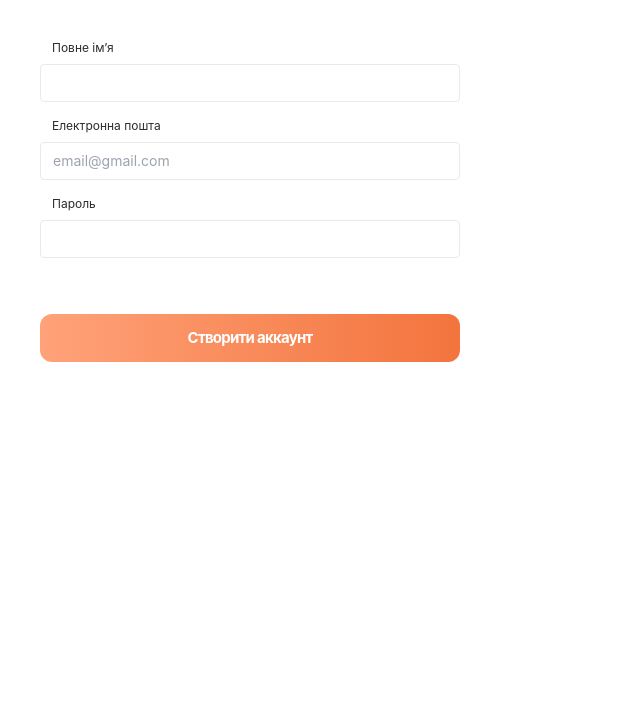
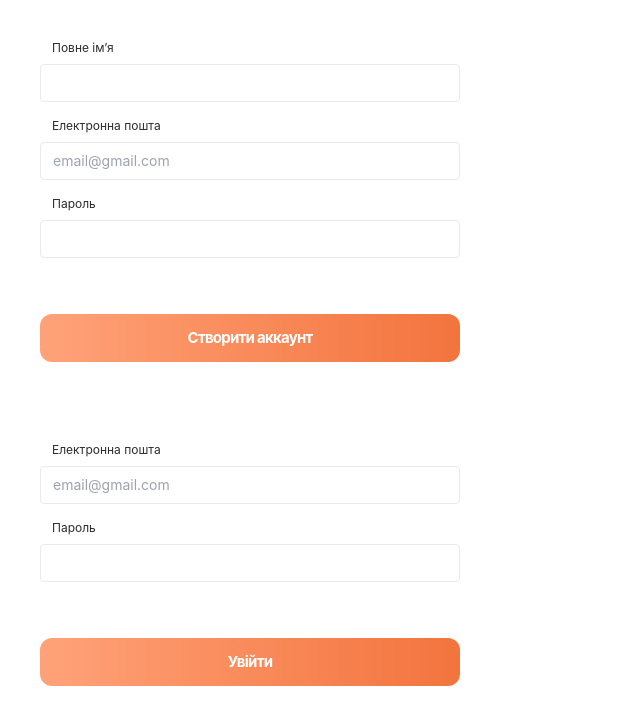
Before and after one commit to Natalia-Kalashnikova/it-traveler, a Vue app: page / in a window 1280 px wide. Shown: the top 724 px of the page, without its empty margins (0-640 px from the left). Built offline with nearby package versions, Linux system fonts and the light colour scheme.

Commit message:
Add watch to login form

```diff
--- a/src/App.vue
+++ b/src/App.vue
@@ -1,4 +1,5 @@
 <script setup>
+import LoginForm from './components/Auth/LoginForm/LoginForm.vue';
 import RegistrationForm from './components/Auth/RegistrationForm/RegistrationForm.vue';
 
 // import HomepageView from './views/HomepageView.vue';
@@ -12,4 +13,5 @@
     <FavoritePlaces />
   </div> -->
   <RegistrationForm @submit="console.log" />
+  <LoginForm @submit="console.log" />
 </template>
--- /dev/null
+++ b/src/components/Auth/FormContainer.vue
@@ -0,0 +1,5 @@
+<template>
+  <form class="max-w-[500px] w-full bg-white p-10 rounded-2xl">
+    <slot></slot>
+  </form>
+</template>
--- /dev/null
+++ b/src/components/Auth/LoginForm/LoginForm.vue
@@ -0,0 +1,28 @@
+<script setup>
+import { reactive, watch } from 'vue';
+import FormContainer from '../FormContainer.vue';
+import IInput from '@/components/IInput/IInput.vue';
+import IButton from '@/components/IButton/IButton.vue';
+
+const emit = defineEmits(['submit']);
+const userData = reactive({
+  email: '',
+  password: '',
+})
+
+watch(
+   userData,
+   () => {
+     console.log('user data changed')
+   },
+   { immediate: true }
+ )
+</script>
+
+<template>
+  <FormContainer @submit.prevent="emit('submit', userData)">
+    <IInput class="mb-4" label="Електронна пошта" placeholder="email@gmail.com" v-model="userData.email" />
+    <IInput class="mb-4" label="Пароль" type="password" v-model="userData.password" />
+    <IButton class="mt-10 w-full" variant="gradient" type="submit">Увійти</IButton>
+  </FormContainer>
+</template>
--- a/src/components/Auth/RegistrationForm/RegistrationForm.vue
+++ b/src/components/Auth/RegistrationForm/RegistrationForm.vue
@@ -2,6 +2,7 @@
 import IButton from '@/components/IButton/IButton.vue';
 import IInput from '@/components/IInput/IInput.vue';
 import { reactive, toRaw } from 'vue';
+import FormContainer from '../FormContainer.vue';
 
 const emit = defineEmits(['submit']);
 const userData = reactive({
@@ -12,10 +13,10 @@
 </script>
 
 <template>
-  <form @submit.prevent="emit('submit', toRaw(userData))" class="max-w-[500px] w-full bg-white p-10 rounded-2xl">
+  <FormContainer @submit.prevent="emit('submit', toRaw(userData))" class="max-w-[500px] w-full bg-white p-10 rounded-2xl">
     <IInput class="mb-4" label="Повне ім’я" v-model="userData.name" />
     <IInput class="mb-4" label="Електронна пошта" placeholder="email@gmail.com" v-model="userData.email" />
     <IInput class="mb-4" label="Пароль" type="password" v-model="userData.password"  />
     <IButton class="mt-10 w-full" variant="gradient" type="submit">Створити аккаунт</IButton>
-  </form>
+  </FormContainer>
 </template>
```
